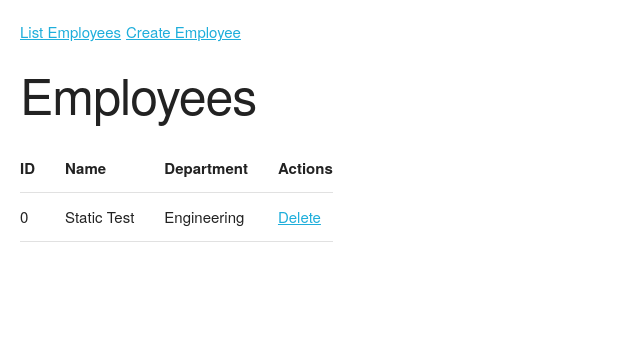
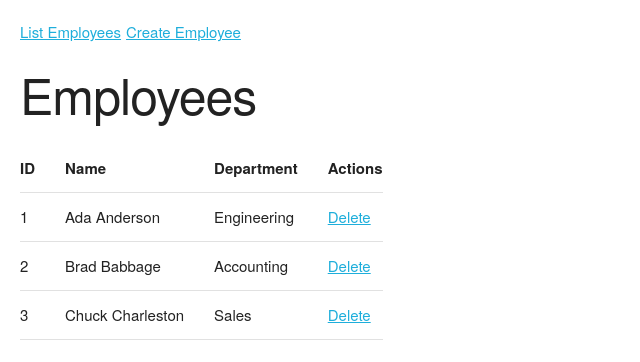
Before and after one commit to chrisbiegay/employee-manager-react, a Next.js app: page /employees/list in a window 1280 px wide. Shown: the top 362 px of the page, without its empty margins (0-640 px from the left). Built offline with nearby package versions, Linux system fonts and the light colour scheme.

Commit message:
Load employees from a file

```diff
--- a/package.json
+++ b/package.json
@@ -4,6 +4,7 @@
   "private": true,
   "scripts": {
     "dev": "next dev",
+    "dev-debug": "NODE_OPTIONS='--inspect' next dev",
     "build": "next build",
     "start": "next start",
     "lint": "next lint"
--- a/pages/employees/list.js
+++ b/pages/employees/list.js
@@ -1,6 +1,21 @@
 import EmployeeLayout from "../../components/employeeLayout"
+import fs from 'fs'
+import path from 'path'
 
-export default function ListEmployees() {
+const employeesFile = path.join(process.cwd(), "resources/employee-data.json")
+
+export async function getServerSideProps(/* context */) {
+  const fileContents = fs.readFileSync(employeesFile, 'utf8')
+  const employees = JSON.parse(fileContents)
+
+  return {
+    props: {
+      employees
+    }
+  }
+}
+
+export default function ListEmployees({ employees }) {
   return (
     <EmployeeLayout pageTitle="List Employees">
       <h1>Employees</h1>
@@ -12,14 +27,18 @@ export default function ListEmployees() {
               <th>Department</th>
               <th>Actions</th>
           </tr>
-          <tr>
-              <td>0</td>
-              <td>Static Test</td>
-              <td>Engineering</td>
-              <td>
-                  <a href="">Delete</a>
-              </td>
-          </tr>
+          {
+            employees.map(({id, name, department}) => (
+              <tr>
+                  <td>{id}</td>
+                  <td>{name}</td>
+                  <td>{department}</td>
+                  <td>
+                      <a href="">Delete</a>
+                  </td>
+              </tr>
+            ))
+          }
       </table>
     </EmployeeLayout>
   )
--- /dev/null
+++ b/resources/employee-data.json
@@ -0,0 +1,17 @@
+[
+	{
+		"id": 1,
+		"name": "Ada Anderson",
+		"department": "Engineering"
+	},
+	{
+		"id": 2,
+		"name": "Brad Babbage",
+		"department": "Accounting"
+	},
+	{
+		"id": 3,
+		"name": "Chuck Charleston",
+		"department": "Sales"
+	}
+]
```
Also changed, not shown: 2 other files (tests, documents, lock files or other folders).
